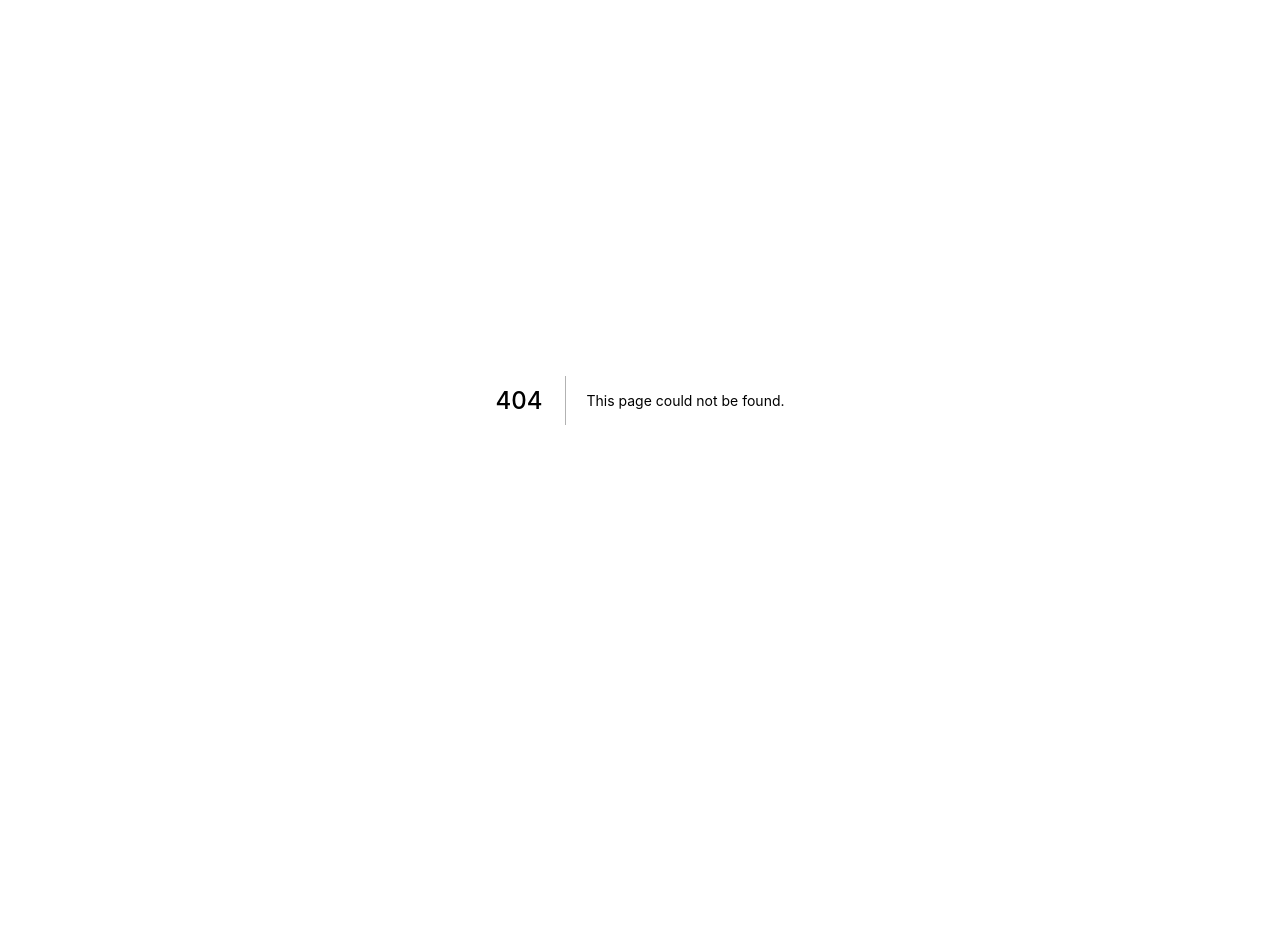
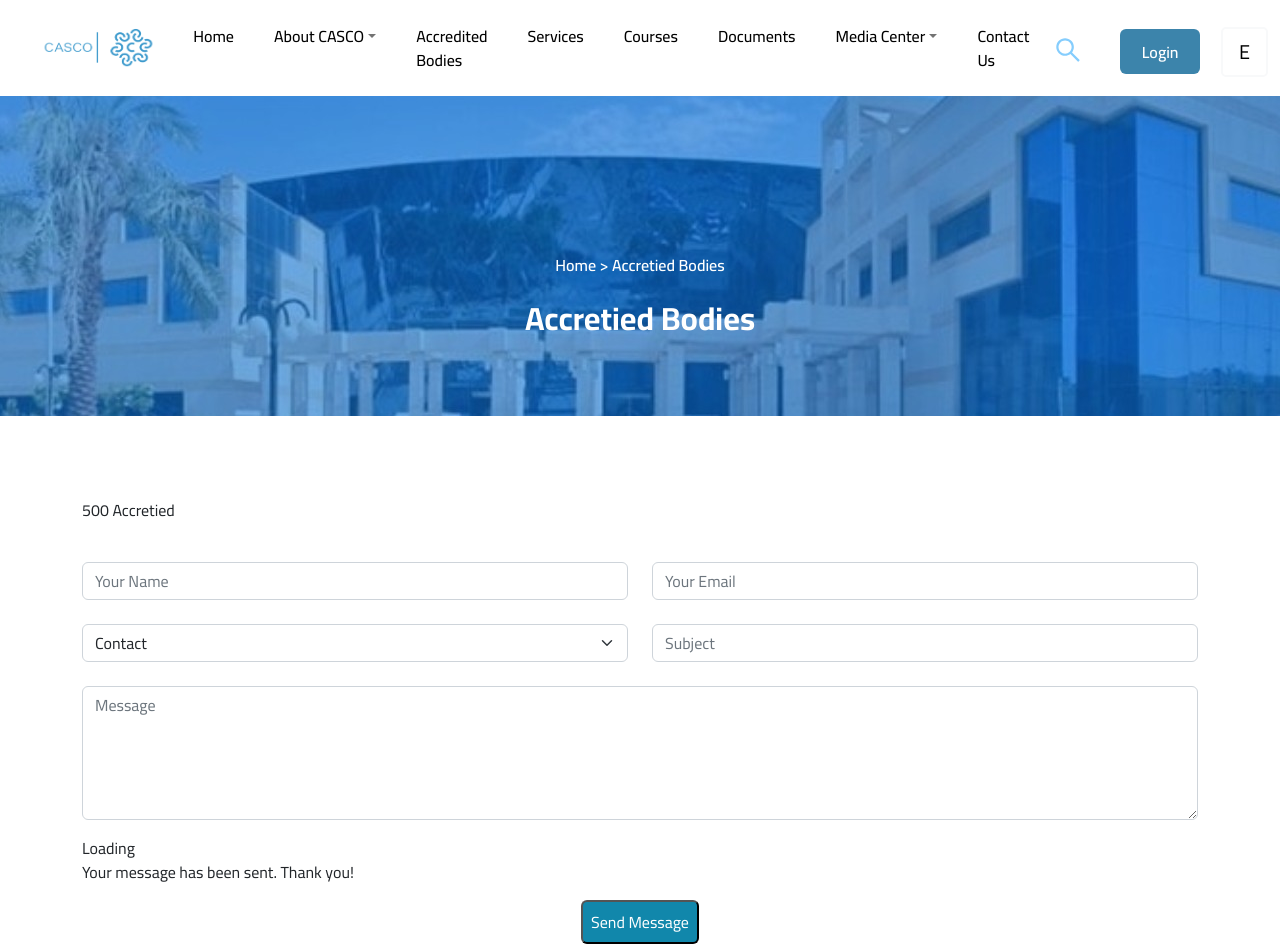
Before and after one commit to hemda74/cascotec-frontend, a Next.js app in the folder app/: page /accredited-bodies in a window 1280 px wide. Before the commit this address had no page. Shown: the top 952 px of the page. Before the commit the page ends 800 px from the top, so only its background shows below. Built offline with nearby package versions, Linux system fonts and the light colour scheme.

Commit message:
accredited bodies first trail

```diff
--- /dev/null
+++ b/app/components/AccretiedBodies.tsx
@@ -0,0 +1,50 @@
+import React from 'react'
+import styles from '../styles/AccretiedBodies.module.css'
+const AccretiedBodies = () => {
+  return (
+    <>
+     <div className={`text-center ${styles.titleWord}`}>
+        <h6 className="text-white fw-semibold mb-4" >{`Home > Accretied Bodies`}</h6>
+        <h2 className={`text-white fw-bold mb-5 `} >Accretied Bodies</h2>
+    </div>
+    <div className={` container ${styles.formConatiner}`}>
+        <div className="row gy-5 gx-lg-5">
+          <div className={`col-lg-12 ${styles.contactCard}`}>
+            <form action="forms/contact.php" method="post" role="form" className={` php-email-form ${styles.phpEmailForm}`}>
+            <p> 500  Accretied </p>
+              <div className="row">
+                <div className={`col-md-6 form-group mt-4 ${styles.formGroup}`}>
+                  <input type="text" name="name" className={`form-control ${styles.formControl}`} id="name" placeholder="Your Name" required/>
+                </div>
+                <div className={`col-md-6 form-group mt-4  ${styles.formGroup}`}>
+                  <input type="email" className={`form-control ${styles.formControl}`} name="email" id="email" placeholder="Your Email" required/>
+                </div>
+                <div className={`col-md-6 form-group mt-4 ${styles.formGroup}`}>
+                <select  className={`form-select ${styles.formControl}`}  id="site-holidayes-input" >
+                      <option>Contact</option>
+                      <option>Inquiry</option>
+                      <option>Complaints $ Seggestions</option>
+                      <option>Technical Support</option>
+                  </select>                </div>
+                <div className={`col-md-6 form-group mt-3 mt-4 ${styles.formGroup}`}>
+                <input type="text" name="subject" className={`form-control ${styles.formControl}`} id="subject" placeholder="Subject" required/>
+                </div>
+              </div>
+              <div className={`form-group mt-4 ${styles.formGroup}`}>
+                <textarea className="form-control" name="message" placeholder="Message" rows={5} required></textarea>
+              </div>
+              <div className="my-3">
+                <div className={`loading ${styles.loadingMassage}`}>Loading</div>
+                <div className={`error-message ${styles.errorMassage}`}></div>
+                <div className={`sent-message ${styles.sentMassage}`}>Your message has been sent. Thank you!</div>
+              </div>
+              <div className="text-center"><button className=' myInfo p-2 rounded ' type="submit">Send Message</button></div>
+            </form>
+          </div>
+        </div>
+      </div>
+    </>
+  )
+}
+
+export default AccretiedBodies
--- /dev/null
+++ b/app/pages/accredited-bodies.tsx
@@ -0,0 +1,23 @@
+import React, { ReactElement } from 'react'
+import Head from 'next/head';
+import ViewerLayout from './../layouts/ViewerLayout';
+import { NextPageWithLayout } from './_app';
+import AccretiedBodies from '../components/AccretiedBodies';
+type Props = {};
+// dymmy data for ui till handle working with api
+const Accredtied:NextPageWithLayout = (props:Props) => {
+  return (
+    <>
+    <Head>
+        <title>Accredtied Bodies | CASCO</title>
+    </Head>
+    <main>
+      <AccretiedBodies/>
+    </main>
+    </>
+  )
+}
+// adding Layout
+Accredtied.getLayout = function getLayout(Accredtied: ReactElement) {
+return <ViewerLayout childern={Accredtied}></ViewerLayout>;}
+export default Accredtied;
--- /dev/null
+++ b/app/styles/AccretiedBodies.module.css
@@ -0,0 +1,4 @@
+.titleWord{
+    margin-top: -10rem;
+    margin-bottom: 10rem;
+  }
```
